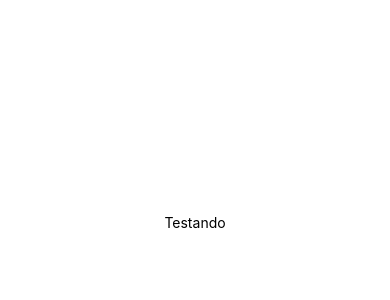
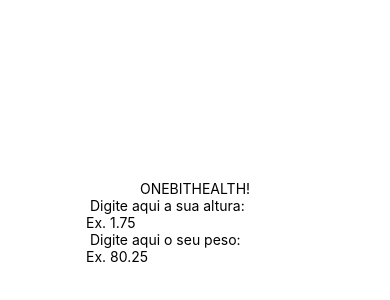
Before and after one commit to Wuel1/LearningReactNative, a React Native app: screen / in a window 390 px wide. Shown: the part 200-500 px from the top of the page. Built offline with nearby package versions, Linux system fonts and the light colour scheme.

Commit message:
Trabalhando com Componets e Importação

```diff
--- a/App.js
+++ b/App.js
@@ -1,11 +1,14 @@
 import { StatusBar } from 'expo-status-bar';
 import { StyleSheet, Text, View } from 'react-native';
+import Title from './scr/components/Title/Index';
+import Main from './scr/components/Main/Index';
 
 export default function App() {
   return (
     <View style={styles.container}>
-      <Text> Testando </Text>
       <StatusBar style="auto" />
+      <Title/>
+      <Main/>
     </View>
   );
 }
--- /dev/null
+++ b/scr/components/Form/Index.js
@@ -0,0 +1,21 @@
+import React from 'react';
+import {View, Text, TextInput} from 'react-native';
+
+export default function Form(){
+    return(
+        <View>
+            <View>
+                <Text> Digite aqui a sua altura: </Text>
+                <TextInput
+                placeholder='Ex. 1.75'
+                keyboardType='numeric'
+                />
+                <Text> Digite aqui o seu peso: </Text>
+                <TextInput
+                placeholder='Ex. 80.25'
+                keyboardType='numeric'
+                />
+            </View>
+        </View>
+    )
+}
--- /dev/null
+++ b/scr/components/Main/Index.js
@@ -0,0 +1,11 @@
+import React from 'react';
+import {View, Text} from 'react-native';
+import Form from "../Form/Index";
+
+export default function Main(){
+    return(
+        <View>
+            <Form/>
+        </View>
+    )
+}
--- /dev/null
+++ b/scr/components/Title/Index.js
@@ -0,0 +1,10 @@
+import React from 'react';
+import {View, Text} from 'react-native';
+
+export default function Title(){
+    return(
+        <View>
+            <Text>ONEBITHEALTH!</Text>
+        </View>
+    )
+}
```
